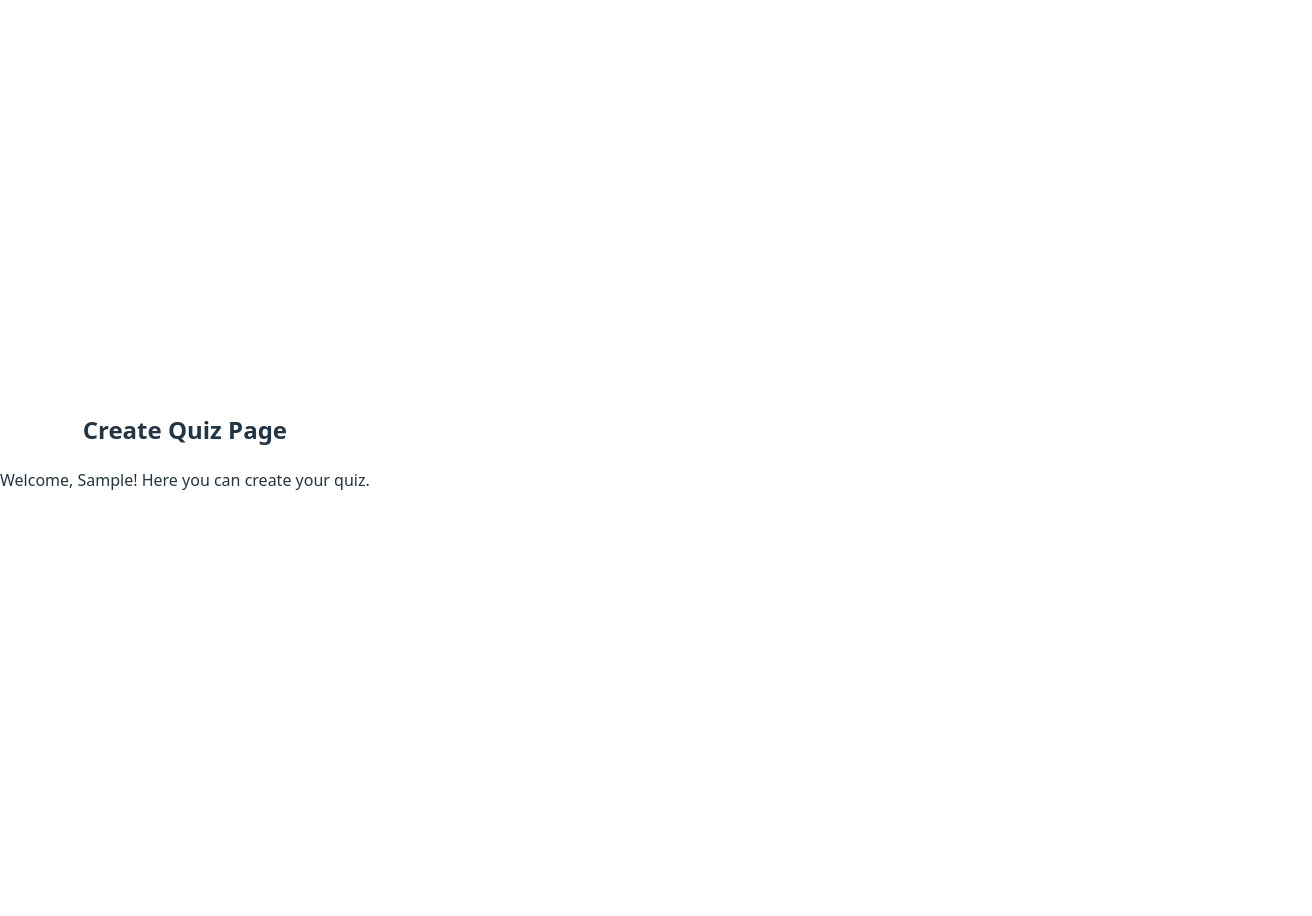
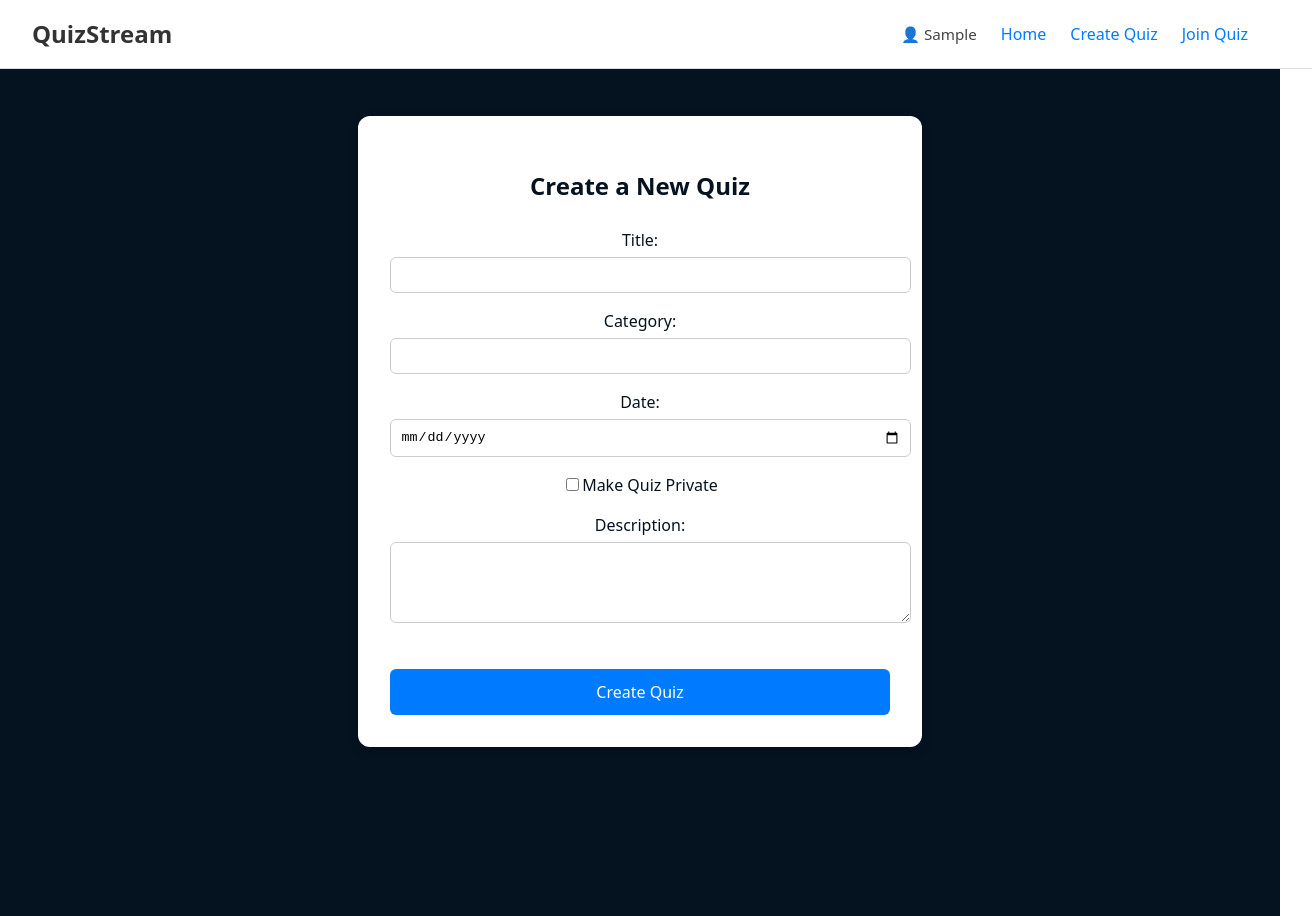
Before and after one commit to faris117/QuizStreamer, a React (Vite) app: page /create in a window 1280 px wide. Both pictures are taken after typing "Sample", "Sample123" into the empty fields and a click on the button "Login". Shown: the whole page, 1312 px wide, since content can reach past the window. Before the commit the page ends 800 px from the top, so only its background shows below. Built offline with nearby package versions, Linux system fonts and the light colour scheme.

Commit message:
"create a page that helps to create new quiz"

```diff
--- a/src/components/CreateQuizPage.tsx
+++ b/src/components/CreateQuizPage.tsx
@@ -1,4 +1,6 @@
 import React from "react";
+import Navbar from "./NavBar";
+import QuizDetailForm from "./QuizDetailForm";
 
 interface Props {
   user: { username: string };
@@ -6,9 +8,13 @@ interface Props {
 
 export default function CreateQuizPage({ user }: Props) {
   return (
-    <div style={{ textAlign: "center", paddingTop: "100px" }}>
+    <div className="outer-container">
+    <div className="home-container">
+      <Navbar username={user.username}/>
       <h2>Create Quiz Page</h2>
       <p>Welcome, {user.username}! Here you can create your quiz.</p>
+      <QuizDetailForm/>
+    </div>
     </div>
   );
 }
--- a/src/components/JoinQuizPage.tsx
+++ b/src/components/JoinQuizPage.tsx
@@ -1,4 +1,5 @@
 import React from "react";
+import Navbar from "./NavBar";
 
 interface Props {
   user: { username: string };
@@ -6,9 +7,12 @@ interface Props {
 
 export default function JoinQuizPage({ user }: Props) {
   return (
-    <div style={{ textAlign: "center", paddingTop: "100px" }}>
-      <h2>Join Quiz Page</h2>
-      <p>Hello {user.username}, enter a quiz code to join a session.</p>
-    </div>
+    <div className="outer-container">
+        <div className="home-container">
+          <Navbar username={user.username}/>
+          <h2> Join Quiz Page</h2>
+
+        </div>
+        </div>
   );
 }
--- /dev/null
+++ b/src/components/QuizDetailForm.css
@@ -0,0 +1,63 @@
+.create-quiz-container {
+    min-height: 100vh;
+    width: 100vw;
+    display: flex;
+    justify-content: center;
+    align-items: flex-start;
+    padding-top: 100px;
+    background-color: #05121f;
+  }
+
+  .quiz-form {
+    color: #05121f;
+    background-color: #fff;
+    padding: 2rem;
+    border-radius: 12px;
+    width: 100%;
+    max-width: 500px;
+    box-shadow: 0 4px 12px rgba(0, 0, 0, 0.1);
+  }
+
+  .quiz-form h2 {
+    text-align: center;
+    margin-bottom: 1.5rem;
+  }
+
+  .quiz-form label {
+    display: block;
+    margin-bottom: 1rem;
+    font-weight: 500;
+  }
+
+  .quiz-form input[type="text"],
+  .quiz-form input[type="date"],
+  .quiz-form textarea {
+    width: 100%;
+    padding: 0.6rem;
+    margin-top: 0.3rem;
+    border: 1px solid #ccc;
+    border-radius: 6px;
+  }
+
+  .checkbox-label {
+    display: flex;
+    align-items: center;
+    gap: 0.5rem;
+    font-weight: normal;
+  }
+
+  .quiz-form button {
+    width: 100%;
+    padding: 0.75rem;
+    margin-top: 1.5rem;
+    background-color: #007bff;
+    color: white;
+    border: none;
+    border-radius: 6px;
+    font-size: 1rem;
+    cursor: pointer;
+  }
+
+  .quiz-form button:hover {
+    background-color: #0056b3;
+  }
--- /dev/null
+++ b/src/components/QuizDetailForm.tsx
@@ -0,0 +1,109 @@
+import React, { useState } from "react";
+import "./QuizDetailForm.css";
+
+interface QuizFormData {
+  title: string;
+  category: string;
+  date: string;
+  isPrivate: boolean;
+  description: string;
+}
+
+export default function QuizDetailForm() {
+  const [formData, setFormData] = useState<QuizFormData>({
+    title: "",
+    category: "",
+    date: "",
+    isPrivate: false,
+    description: "",
+  });
+
+  const handleChange = (
+    e: React.ChangeEvent<HTMLInputElement | HTMLTextAreaElement>
+  ) => {
+    const { name, value, type } = e.target;
+    if(type==="checkbox"){
+        const checked=(e.target as HTMLInputElement).checked
+        setFormData((prev) => ({
+            ...prev,
+            [name]: type === "checkbox" ? checked : value,
+          }));
+    }else{
+        setFormData((prev) => ({
+            ...prev,
+            [name]: value,
+          }));
+    }
+
+  };
+
+  const handleSubmit = (e: React.FormEvent) => {
+    e.preventDefault();
+    console.log("Quiz submitted:", formData);
+    // Here, you can send formData to your backend API
+    alert(formData.title+" "+formData.category+" "+formData.date+" "+formData.isPrivate+" "+formData.description)
+  };
+
+  return (
+    <div className="create-quiz-container">
+      <form className="quiz-form" onSubmit={handleSubmit}>
+        <h2>Create a New Quiz</h2>
+
+        <label>
+          Title:
+          <input
+            type="text"
+            name="title"
+            value={formData.title}
+            onChange={handleChange}
+            required
+          />
+        </label>
+
+        <label>
+          Category:
+          <input
+            type="text"
+            name="category"
+            value={formData.category}
+            onChange={handleChange}
+            required
+          />
+        </label>
+
+        <label>
+          Date:
+          <input
+            type="date"
+            name="date"
+            value={formData.date}
+            onChange={handleChange}
+            required
+          />
+        </label>
+
+        <label className="checkbox-label">
+          <input
+            type="checkbox"
+            name="isPrivate"
+            checked={formData.isPrivate}
+            onChange={handleChange}
+          />
+          Make Quiz Private
+        </label>
+
+        <label>
+          Description:
+          <textarea
+            name="description"
+            rows={4}
+            value={formData.description}
+            onChange={handleChange}
+          />
+        </label>
+
+        <button type="submit">Create Quiz</button>
+      </form>
+    </div>
+  );
+}
```
